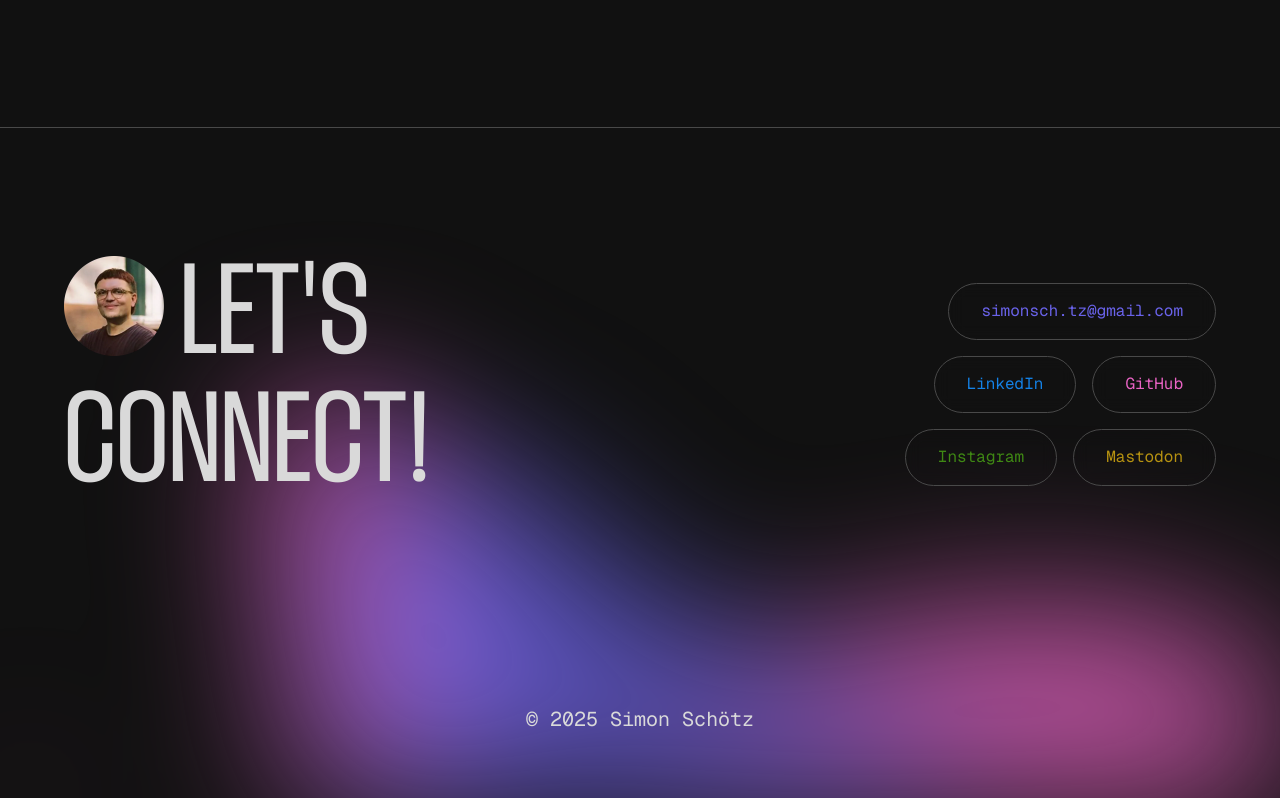
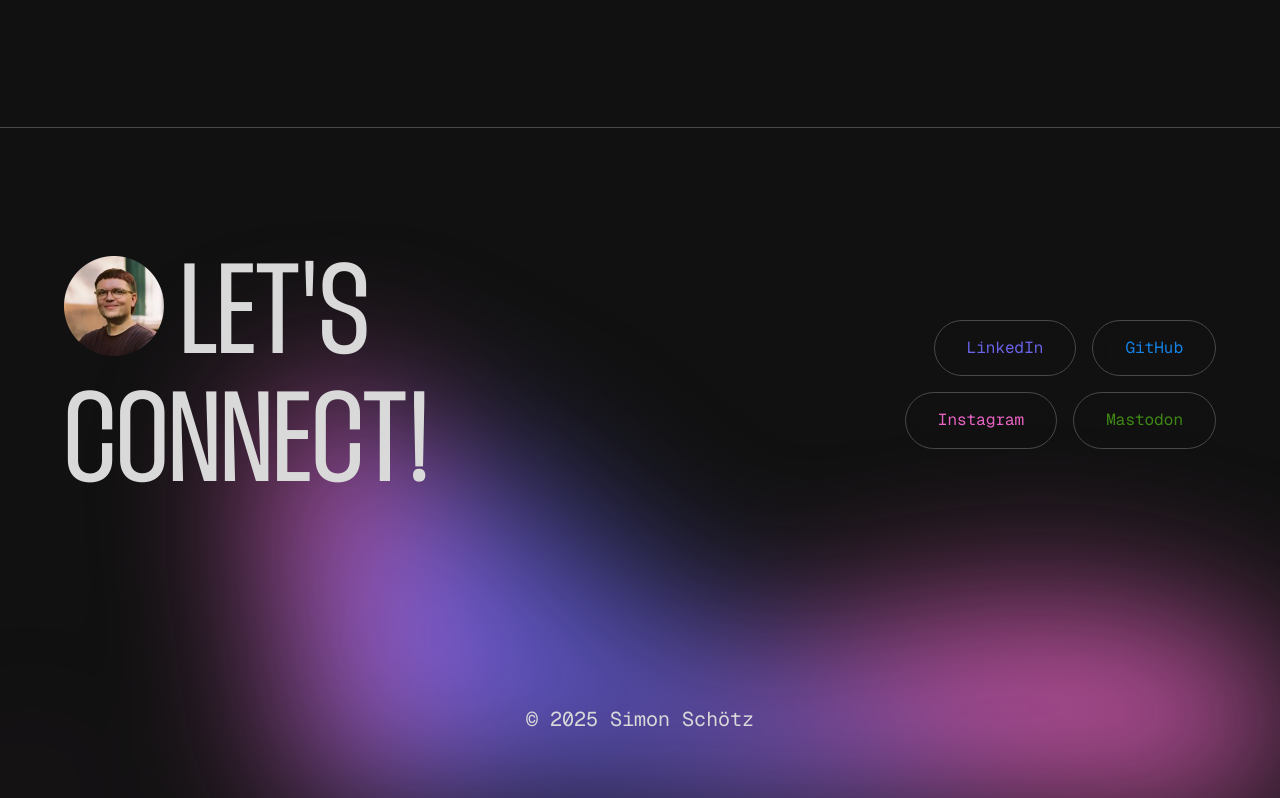
Before and after one commit to SimonSchoetz/simon-schoetz-website-2025, a Next.js app: page / in a window 1280 px wide. Shown: the part 5032-5830 px from the top of the page. Built offline with nearby package versions, Linux system fonts and the light colour scheme.

Commit message:
remove email

```diff
--- a/app/_sections/ContactSection.tsx
+++ b/app/_sections/ContactSection.tsx
@@ -7,10 +7,6 @@ import Link from 'next/link';
 import { useState } from 'react';
 
 const contactChips = [
-  {
-    label: 'simonsch.tz@gmail.com',
-    link: 'mailto:simonsch.tz@gmail.com',
-  },
   {
     label: 'LinkedIn',
     link: 'https://www.linkedin.com/in/simonschoetz/',
@@ -66,9 +62,7 @@ export const ContactSection = () => {
               target='_blank'
               rel='noopener noreferrer'
               key={chip.label}
-              className={`${
-                i === 0 ? 'col-span-2' : ''
-              } relative group rounded-full z-20 hover:z-10 backdrop-blur-sm`}
+              className={` relative group rounded-full z-20 hover:z-10 backdrop-blur-sm`}
               onMouseEnter={() => setHovered(index)}
               onMouseLeave={() => setHovered(0)}
               onFocus={() => setHovered(index)}
```
